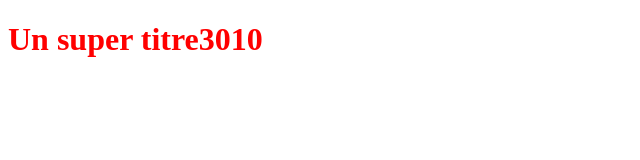
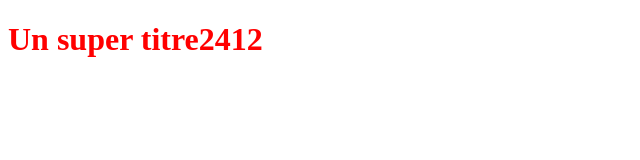
Before and after one commit to azouzfat/AzizProject, a plain HTML site: page index.html in a window 1280 px wide. Shown: the full height of the page, 0-640 px from the left. Drawn offline with Linux system fonts and the light colour scheme.

Commit message:
modif date titre

```diff
--- a/index.html
+++ b/index.html
@@ -5,6 +5,6 @@
    <link rel="stylesheet" type="text/css" href="styles.css">
 </head>
 <body>
-   <h1>Un super titre3010</h1>
+   <h1>Un super titre2412</h1>
 </body>
 </html>
```
